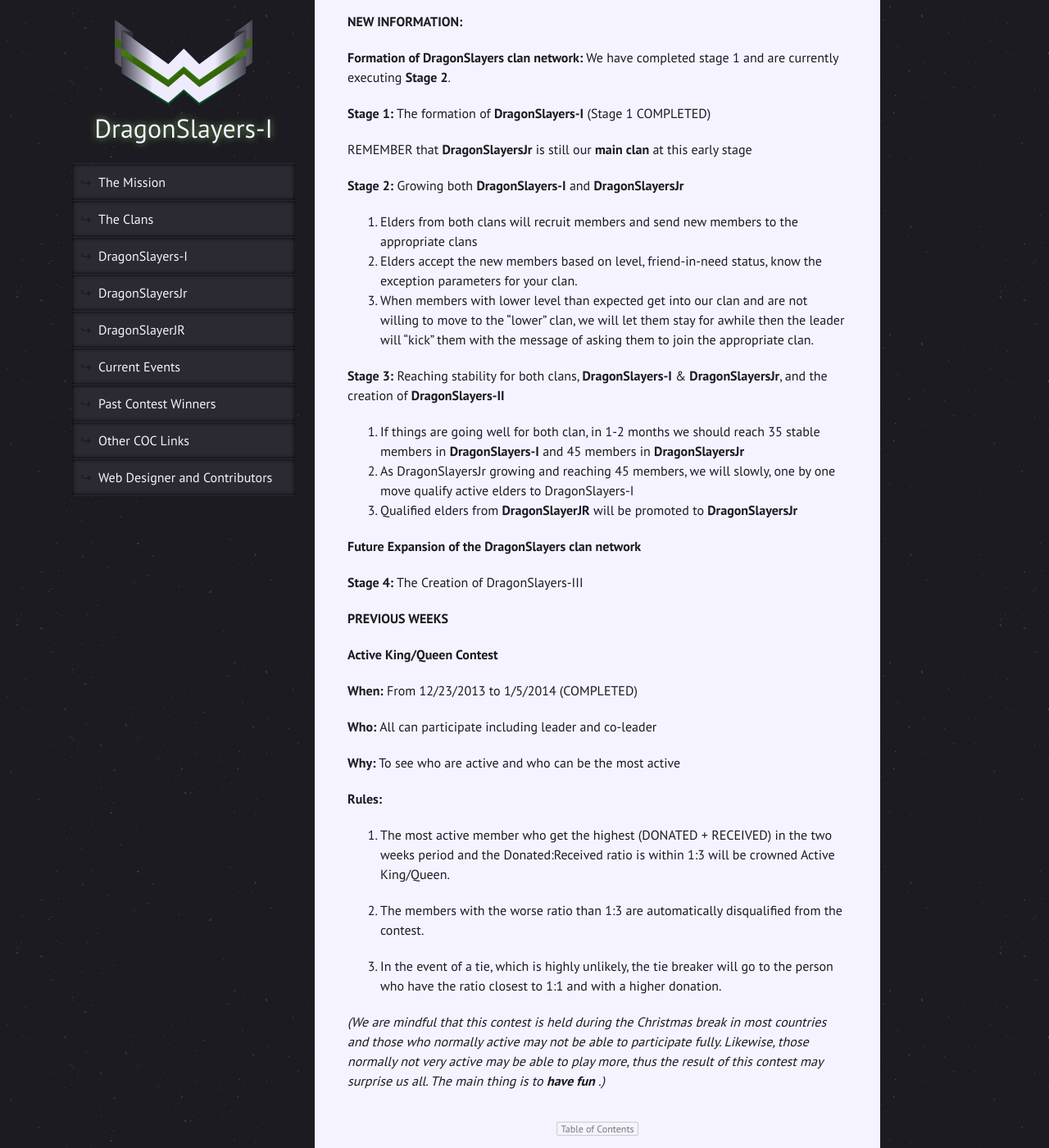
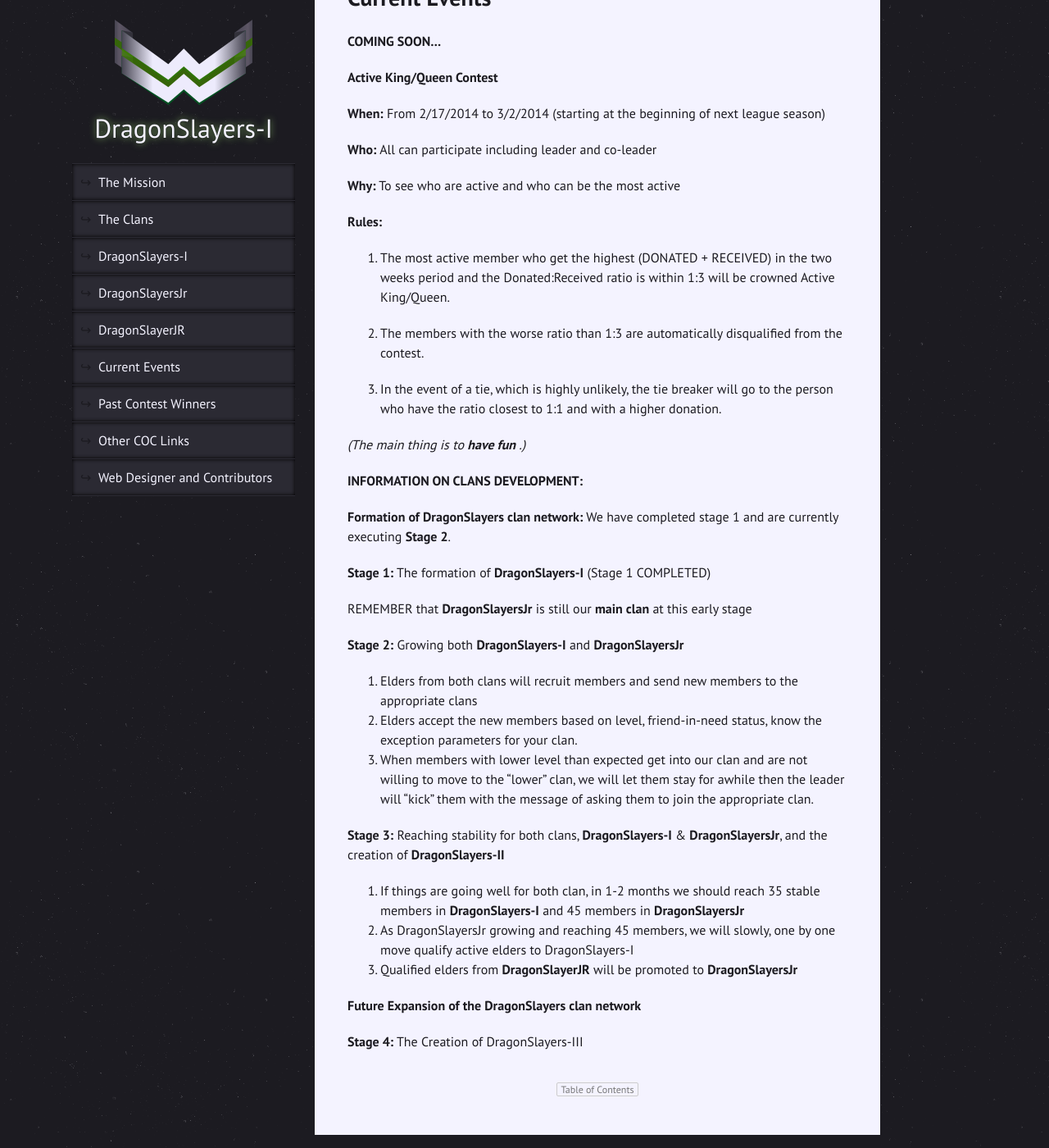
Before and after one commit to himedlooff/DragonSlayers-I, a Jekyll site: the page built from index.md, in a window 1280 px wide and 1400 px high, scrolled down 3812 px. Shown: the whole window at 82% size. Built offline with Jekyll 4.4.1, drawn with Linux system fonts in a browser that asks for light colours; some of the changed text lies outside the part shown.

Commit message:
Update index.md
Donation + Received contest.  Minor change to clans info/leaders/co-leaders.

```diff
--- a/index.md
+++ b/index.md
@@ -46,7 +46,7 @@ Elder Requirements:  (subjected to change as our clan grow)
 
 **Leaders**
 
-- Leader:    Eagles, Soulsemotion, Uncharted2000
+- Leader:    Soulsemotion, Eagles, Uncharted2000
 - Co-leader: Himedlooff, AMMJRNguyen
 
 **How to accept requests**
@@ -74,8 +74,8 @@ Elder Requirement:  (subjected to change as our clan grow)
 
 **Leaders**
 
-- Leader:    Uncharted2000, Eagles, L.A.S.E.R
-- Co-leader: Himedlooff, AMMJRNguyen
+- Leader:    Uncharted2000, Eagles, Himedlooff,
+- Co-leader:  L.A.S.E.R, AMMJRNguyen
 
 **How to accept requests**
 
@@ -87,7 +87,7 @@ Elder Requirement:  (subjected to change as our clan grow)
 
 #**DragonSlayerJR**
 
-Currently accept players of all levels.  Elders from the main clan will come and help with donation and recruit.
+Currently accept players of level 30+.  Elders from the main clan will come and help with donation and recruit.
 
 Donation Requirement:
 
@@ -101,11 +101,32 @@ Elder Requirement:  (subjected to change as our clan grow)
 3. Must maintain 1:3 donated/received ratio or better to remain elder
 
 - Leader: L.A.S.E.R, UnchartedWater
-- Co-leaders: (Selected elders from other clans will also serve as rotational leaders.)
+- Co-leaders: Pepe (Selected elders from other clans will also serve as rotational co-leaders.)
 
 # Current Events
 
-**NEW INFORMATION:**
+**COMING SOON...**
+
+**Active King/Queen Contest**
+
+**When:** From 2/17/2014 to 3/2/2014 (starting at the beginning of next league season)
+
+**Who:** All can participate including leader and co-leader
+
+**Why:** To see who are active and who can be the most active
+
+**Rules:**
+
+1. The most active member who get the highest (DONATED + RECEIVED) in the two weeks period and the Donated:Received ratio is within 1:3 will be crowned Active King/Queen.
+
+2. The members with the worse ratio than 1:3 are automatically disqualified from the contest.
+
+3. In the event of a tie, which is highly unlikely, the tie breaker will go to the person who have the ratio closest to 1:1 and with a higher donation.
+
+*(The main thing is to* ***have fun*** *.)*
+
+
+**INFORMATION ON CLANS DEVELOPMENT:**
 
 **Formation of DragonSlayers clan network:** We have completed stage 1 and are currently executing **Stage 2**.
 
@@ -131,25 +152,7 @@ REMEMBER that **DragonSlayersJr** is still our **main clan** at this early stage
 **Stage 4:** The Creation of DragonSlayers-III
 
 
-**PREVIOUS WEEKS**
 
-**Active King/Queen Contest**
-
-**When:** From 12/23/2013 to 1/5/2014 (COMPLETED)
-
-**Who:** All can participate including leader and co-leader
-
-**Why:** To see who are active and who can be the most active
-
-**Rules:**
-
-1. The most active member who get the highest (DONATED + RECEIVED) in the two weeks period and the Donated:Received ratio is within 1:3 will be crowned Active King/Queen.
-
-2. The members with the worse ratio than 1:3 are automatically disqualified from the contest.
-
-3. In the event of a tie, which is highly unlikely, the tie breaker will go to the person who have the ratio closest to 1:1 and with a higher donation.
-
-*(We are mindful that this contest is held during the Christmas break in most countries and those who normally active may not be able to participate fully.  Likewise, those normally not very active may be able to play more, thus the result of this contest may surprise us all.  The main thing is to* ***have fun*** *.)*
 
 # Past Contest Winners
 
```
